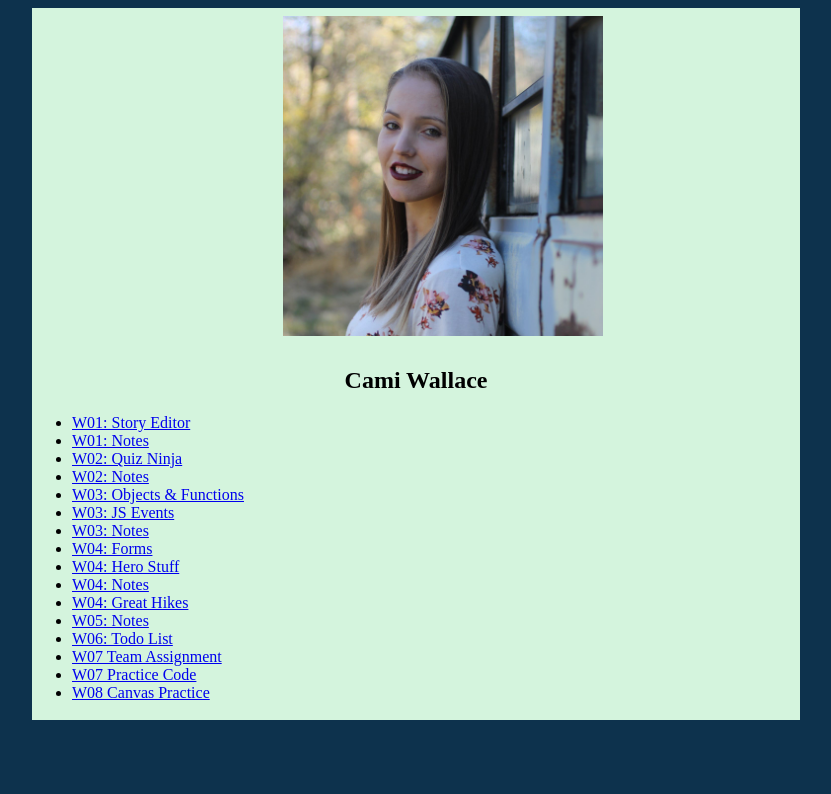
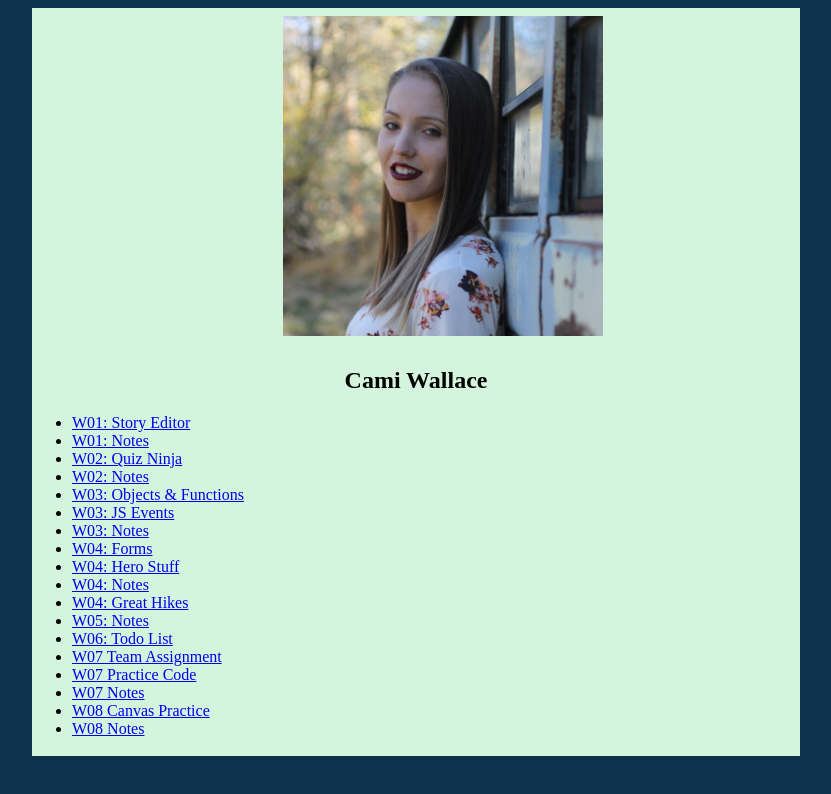
Before and after one commit to CamiWallace/CW_WDD330, a plain HTML site: page index.html in a window 1280 px wide. Shown: the whole page, without its empty margins (224-1055 px from the left). Drawn offline with Linux system fonts and the light colour scheme.

Commit message:
added notes
Signed-off-by: CamiWallace <59678253+CamiWallace@users.noreply.github.com>

```diff
--- a/index.html
+++ b/index.html
@@ -38,7 +38,9 @@
                    <li id="w6"><a href="W06_ToDo/index.html">W06: Todo List</a></li>
                    <li id="w7"><a href="W07/groupActivity/hiking-complete.html">W07 Team Assignment</a></li>
                    <li id="w7_2"><a href="W07/PromisePractice/index.html">W07 Practice Code</a></li>
+                   <li id="w07_3"><a href="W07/notes.md">W07 Notes</a></li>
                    <li id="w08"><a href="W08/canvas_practice/index.html">W08 Canvas Practice</a></li>
+                   <li id="w08_2"><a href="W08/notes.md">W08 Notes</a></li>
                    <br>
 
                </ul>
```
